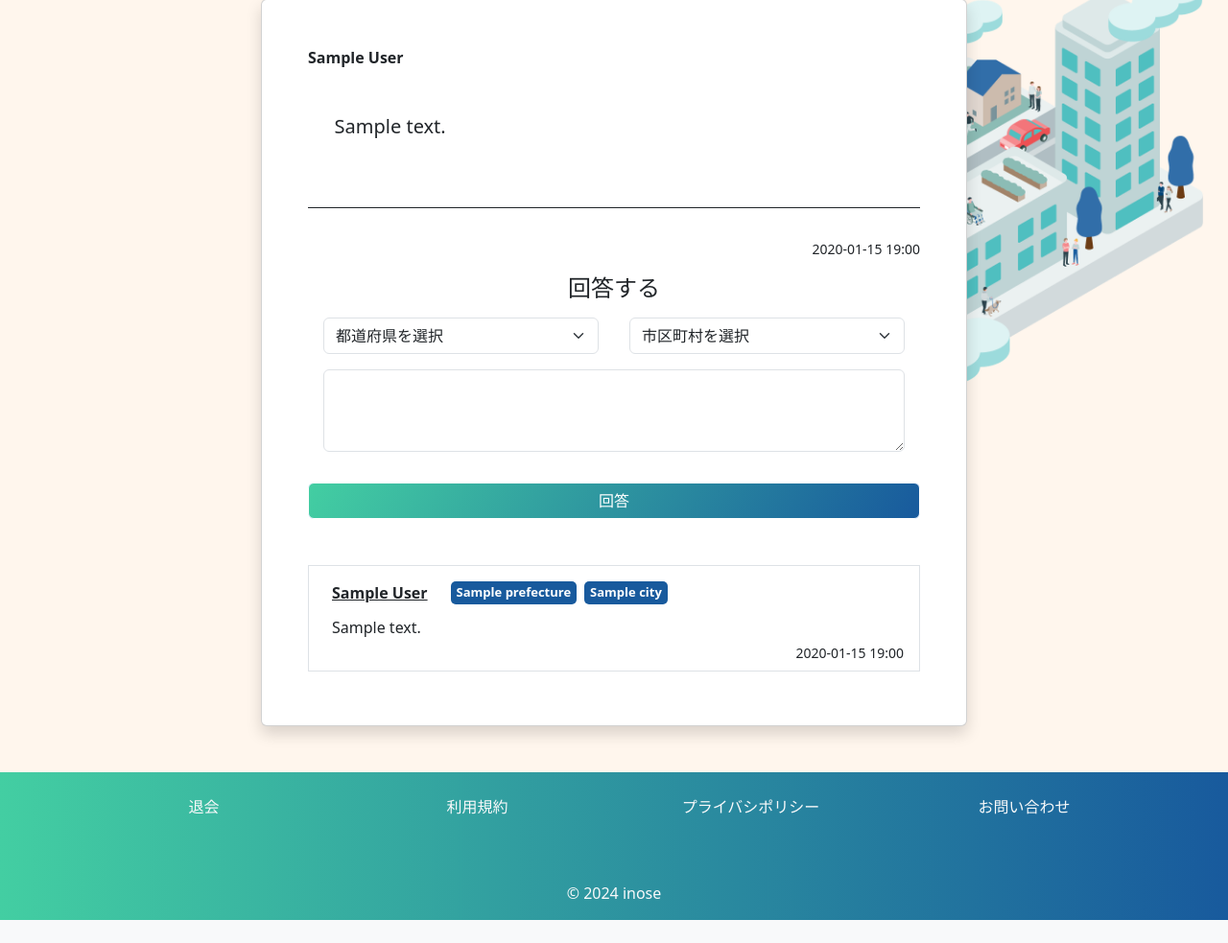
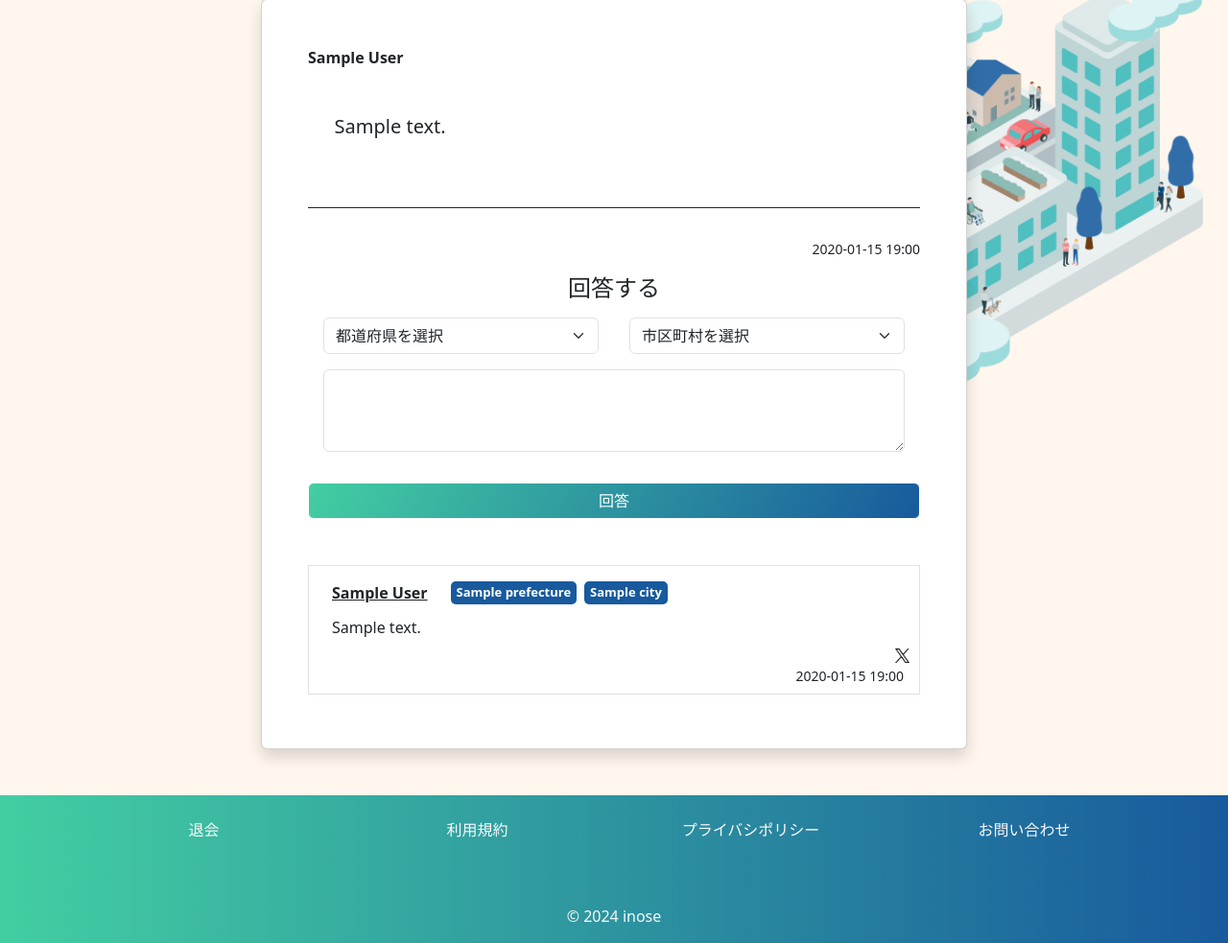
Before and after one commit to inoserisa/jimotter, a Rails app: page /questions/1 in a window 1280 px wide. Shown: the part 105-1088 px from the top of the page at 96% size. Before the commit the page ends 1064 px from the top, so only its background shows below. Run offline with Rails 7, Linux system fonts and the light colour scheme; tables that the repository leaves empty hold one stand-in row (values such as "Sample post"); style sheets or scripts are compiled from the project's sources; parts of the project's set-up code (start-up, migrations or seed data) failed here and were passed over; some libraries are stand-ins or nearby versions.

Commit message:
共有の修正

```diff
--- a/app/assets/stylesheets/custom.scss
+++ b/app/assets/stylesheets/custom.scss
@@ -186,3 +186,8 @@ body {
 .pagination>.active>a {
   background-image: linear-gradient(120deg, #43cea2, #185a9d);
 }
+
+.icon {
+  margin-right: 10px;
+  vertical-align: middle;
+}
--- a/app/controllers/questions_controller.rb
+++ b/app/controllers/questions_controller.rb
@@ -19,7 +19,7 @@ class QuestionsController < ApplicationController
   def show
     @question = Question.find(params[:id])
     @answer = Answer.new
-    @answers = @question.answers.includes(:user, :prefecture_id, :city_id).order(created_at: :desc)
+    @answers = @question.answers.includes(:user, :prefecture, :city).order(created_at: :desc)
   end
 
   private
--- a/app/views/answers/_answer.html.erb
+++ b/app/views/answers/_answer.html.erb
@@ -6,12 +6,13 @@
       <div class="area-box mt-3 mx-2 mb-1"><%= answer.city.name %></div>
     </div>
     <p class="mb-1 px-4"><%= answer.content %></p>
-    <div class="d-flex">
-    <% if current_user && current_user.own?(answer) %>
-      <%= link_to question_answer_path(answer.question, answer), data: { turbo_method: :delete, turbo_confirm: "削除しますか？" }, class:"ms-auto px-3" do %>
-        <i class="bi bi-trash-fill"></i>
+    <div class="d-flex flex-row-reverse">
+      <% if current_user && current_user.own?(answer) %>
+        <%= link_to question_answer_path(answer.question, answer), data: { turbo_method: :delete, turbo_confirm: "削除しますか？" }, class:"px-3" do %>
+          <i class="bi bi-trash-fill" style="vertical-align: middle;"></i>
+        <% end %>
       <% end %>
-    <% end %>
+      <%= link_to image_tag("logo-black.png", size: "15x15", class:"icon"), "https://twitter.com/intent/tweet?text=#{ answer.question.content }%0a%0a【#{ ERB::Util.url_encode(answer.prefecture.name) }】【#{ ERB::Util.url_encode(answer.city.name) }】%0a#{ ERB::Util.url_encode(answer.content) }%0a%0a%23Jimotter%0a&url=#{ ERB::Util.url_encode(question_url(answer.question)) }", target: '_blank', rel: "noopener noreferrer" %>
     </div>
     <div class="d-flex">
       <small class="mb-2 px-3 ms-auto"><%= l answer.created_at %></small>
--- a/app/views/posts/show.html.erb
+++ b/app/views/posts/show.html.erb
@@ -23,12 +23,10 @@
           <div class="d-flex flex-row-reverse border-top border-dark mt-5 pt-3">
             <% if current_user && current_user.own?(@post) %>
               <%= link_to post_path(@post), data: { turbo_method: :delete, turbo_confirm: "削除しますか？" } do %>
-                <i class="bi bi-trash-fill"></i>
+                <i class="bi bi-trash-fill" style="vertical-align: middle;"></i>
               <% end %>
             <% end %>
-          <%= link_to "https://twitter.com/intent/tweet?text=【#{ ERB::Util.url_encode(@post.prefecture.name) }】【#{ ERB::Util.url_encode(@post.city.name) }】%0a%0a#{ ERB::Util.url_encode(@post.content) }%0a%0a&url=#{ ERB::Util.url_encode(post_url(@post)) }", target: '_blank', rel: "noopener noreferrer", class: "btn btn-primary" do %>
-            <p>共有</p>
-          <% end %>
+            <%= link_to image_tag("logo-black.png", size: "15x15", class:"icon"), "https://twitter.com/intent/tweet?text=【#{ ERB::Util.url_encode(@post.prefecture.name) }】【#{ ERB::Util.url_encode(@post.city.name) }】%0a%0a#{ ERB::Util.url_encode(@post.content) }%0a%0a%23Jimotter%0a&url=#{ ERB::Util.url_encode(post_url(@post)) }", target: '_blank', rel: "noopener noreferrer" %>
           </div>
           <div class="d-flex flex-row-reverse my-3">
             <small><%= l @post.created_at %></small>
--- a/app/views/questions/show.html.erb
+++ b/app/views/questions/show.html.erb
@@ -31,7 +31,9 @@
           <div class="mt-3">
             <%= render 'answers/form', question: @question, answer: @answer %>
           </div>
-            <%= render @question.answers  %>
+          <% @answers.each do |answer| %>
+            <%= render 'answers/answer', answer: answer  %>
+          <% end %>
         </div>
       </article>
     </div>
```
Also changed, not shown: app/assets/images/logo-black.png (added).
